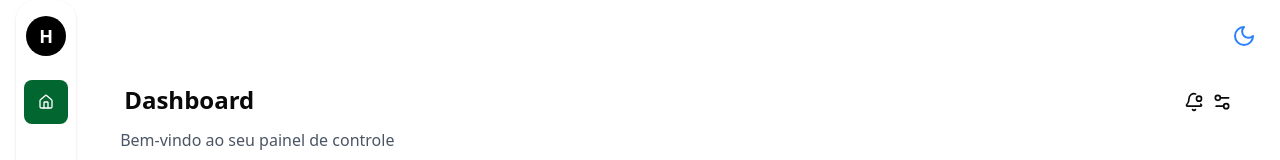
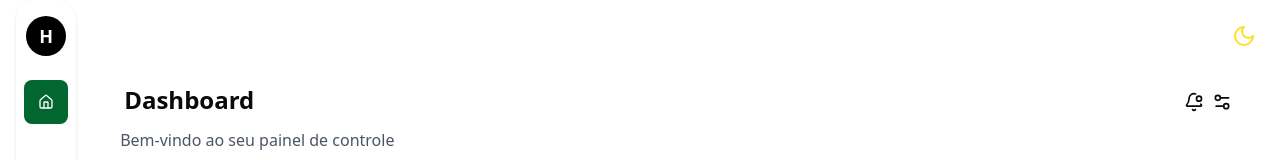
Before and after one commit to Hermeson69/NutriSaas, a React (Vite) app: page / in a window 1280 px wide. Shown: the top 160 px of the page. Built offline with nearby package versions, Linux system fonts and the light colour scheme.

Commit message:
feat: color theme toggle (dark) modified for bg-yellow-300 instead bg-blue-300

```diff
--- a/src/components/theme-toggle.tsx
+++ b/src/components/theme-toggle.tsx
@@ -44,7 +44,7 @@ export function ThemeToggle({ className, size = "md" }: ThemeToggleProps) {
         />
       ) : (
         <Moon
-          className={cn(iconSize, "text-blue-500 rotate-0 transition-all")}
+          className={cn(iconSize, "text-yellow-300 rotate-0 transition-all")}
         />
       )}
     </div>
```
